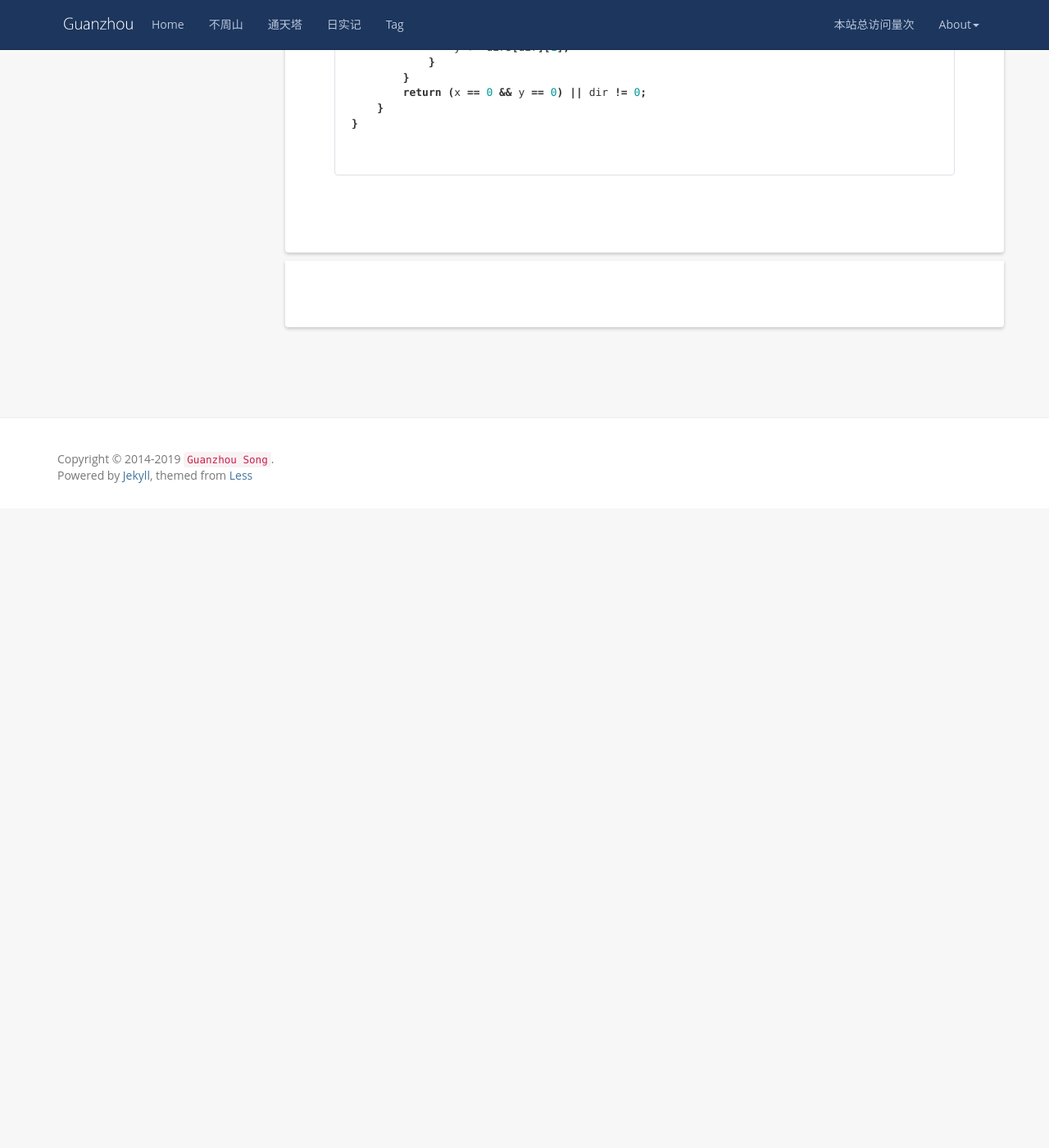
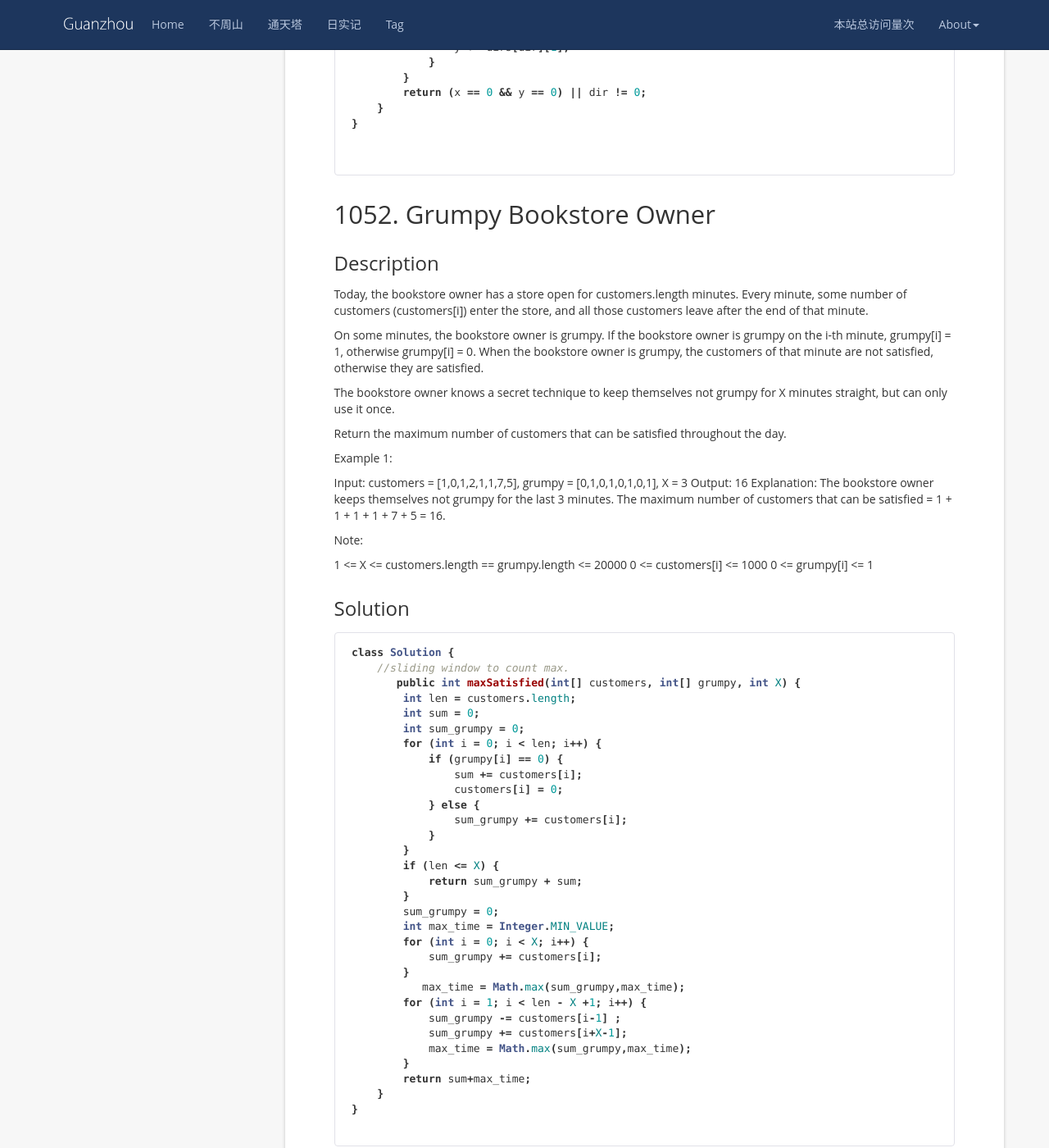
Before and after one commit to wangsimin04/GuanzhouSong.github.io, a Jekyll site: the page built from _posts/2019-11-01-LeetCode.md, in a window 1280 px wide and 1400 px high, scrolled down 15524 px. Shown: the whole window at 82% size. Built offline with Jekyll 4.4.1, drawn with Linux system fonts in a browser that asks for light colours; nearby versions of some CDN libraries; comment, search, counter and statistics services are not loaded; before the commit the page ends 16144 px from its top, so only the background shows below that.

Commit message:
Update 2019-11-01-LeetCode.md

````diff
--- a/_posts/2019-11-01-LeetCode.md
+++ b/_posts/2019-11-01-LeetCode.md
@@ -761,3 +761,65 @@ Check the final status after instructions.
 
 
 ```
+
+## 1052. Grumpy Bookstore Owner
+### Description
+Today, the bookstore owner has a store open for customers.length minutes.  Every minute, some number of customers (customers[i]) enter the store, and all those customers leave after the end of that minute.
+
+On some minutes, the bookstore owner is grumpy.  If the bookstore owner is grumpy on the i-th minute, grumpy[i] = 1, otherwise grumpy[i] = 0.  When the bookstore owner is grumpy, the customers of that minute are not satisfied, otherwise they are satisfied.
+
+The bookstore owner knows a secret technique to keep themselves not grumpy for X minutes straight, but can only use it once.
+
+Return the maximum number of customers that can be satisfied throughout the day.
+
+
+
+Example 1:
+
+Input: customers = [1,0,1,2,1,1,7,5], grumpy = [0,1,0,1,0,1,0,1], X = 3
+Output: 16
+Explanation: The bookstore owner keeps themselves not grumpy for the last 3 minutes.
+The maximum number of customers that can be satisfied = 1 + 1 + 1 + 1 + 7 + 5 = 16.
+
+
+Note:
+
+1 <= X <= customers.length == grumpy.length <= 20000
+0 <= customers[i] <= 1000
+0 <= grumpy[i] <= 1
+
+### Solution
+```java
+class Solution {
+    //sliding window to count max.
+       public int maxSatisfied(int[] customers, int[] grumpy, int X) {
+        int len = customers.length;
+        int sum = 0;
+        int sum_grumpy = 0;
+        for (int i = 0; i < len; i++) {
+            if (grumpy[i] == 0) {
+                sum += customers[i];
+                customers[i] = 0;
+            } else {
+                sum_grumpy += customers[i];
+            }
+        }
+        if (len <= X) {
+            return sum_grumpy + sum;
+        }
+        sum_grumpy = 0;
+        int max_time = Integer.MIN_VALUE;
+        for (int i = 0; i < X; i++) {
+            sum_grumpy += customers[i];
+        }
+           max_time = Math.max(sum_grumpy,max_time);
+        for (int i = 1; i < len - X +1; i++) {
+            sum_grumpy -= customers[i-1] ;
+            sum_grumpy += customers[i+X-1];
+            max_time = Math.max(sum_grumpy,max_time);
+        }
+        return sum+max_time;
+    }
+}
+
+```
````
